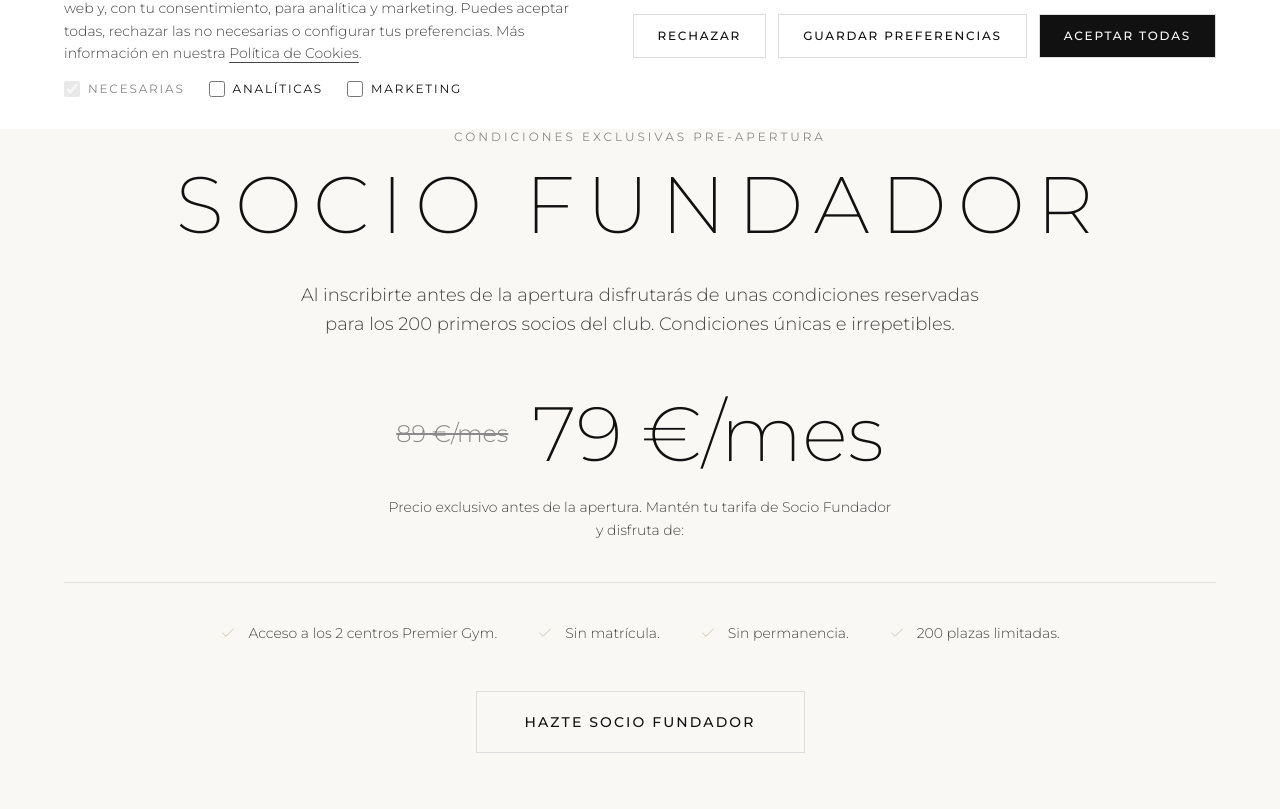
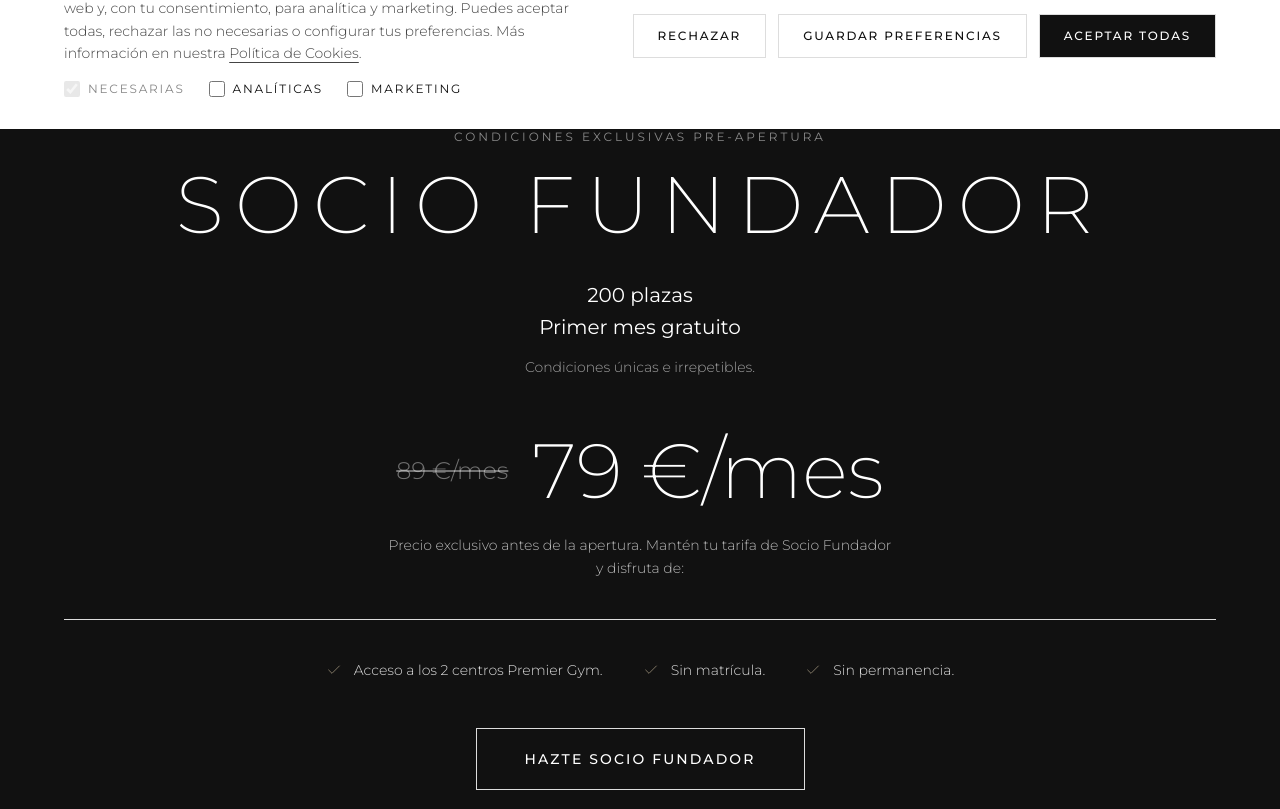
Before and after one commit to gonzalokite-dev/premier, a Next.js app: page /clubes/avenidas in a window 1280 px wide. Shown: the part 671-1480 px from the top of the page. Built offline with nearby package versions, Linux system fonts and the light colour scheme.

Commit message:
Give Socio Fundador section a black background and emphasize price, 200 plazas and primer mes gratuito

```diff
--- a/components/sections/FounderOffer.tsx
+++ b/components/sections/FounderOffer.tsx
@@ -16,20 +16,27 @@ export default function FounderOffer({
   ctaHref: string;
 }) {
   return (
-    <Section tone="sand" className="py-24 md:py-32">
+    <Section tone="black" className="py-24 md:py-32">
       <Container className="mx-auto max-w-3xl text-center">
         <FadeIn>
-          <Eyebrow>{offer.eyebrow}</Eyebrow>
+          <Eyebrow className="text-accent">{offer.eyebrow}</Eyebrow>
           <Heading as="h2" size="display" className="mt-4">
             {offer.heading}
           </Heading>
-          <p className="mx-auto mt-8 max-w-[60ch] text-base font-light leading-relaxed text-gray-700 sm:text-lg">
-            {offer.explanation}
+          <div className="mt-8 flex flex-col items-center gap-1">
+            {offer.highlights.map((highlight) => (
+              <p key={highlight} className="text-lg font-normal text-white sm:text-xl">
+                {highlight}
+              </p>
+            ))}
+          </div>
+          <p className="mx-auto mt-4 max-w-[50ch] text-sm font-light text-white/60">
+            {offer.note}
           </p>
         </FadeIn>
 
         <FadeIn delay={0.1} className="mt-14 flex items-center justify-center gap-6">
-          <span className="text-2xl font-light text-gray-500 line-through">
+          <span className="text-2xl font-light text-white/40 line-through">
             {offer.priceOriginal}
           </span>
           <span className="text-[clamp(3rem,6vw,5rem)] font-extralight leading-none">
@@ -38,16 +45,16 @@ export default function FounderOffer({
         </FadeIn>
 
         <FadeIn delay={0.15}>
-          <p className="mx-auto mt-6 max-w-[55ch] text-sm font-light leading-relaxed text-gray-700">
+          <p className="mx-auto mt-6 max-w-[55ch] text-sm font-light leading-relaxed text-white/70">
             {offer.priceNote}
           </p>
         </FadeIn>
 
         <FadeIn delay={0.2}>
-          <Divider className="my-10" />
+          <Divider className="my-10 border-white/20" />
           <ul className="flex flex-col items-center gap-4 sm:flex-row sm:flex-wrap sm:justify-center sm:gap-x-10 sm:gap-y-4">
             {offer.benefits.map((benefit) => (
-              <li key={benefit} className="flex items-center gap-3 text-sm font-light text-gray-700">
+              <li key={benefit} className="flex items-center gap-3 text-sm font-light text-white/85">
                 <CheckIcon className="size-4 flex-shrink-0 text-accent" />
                 {benefit}
               </li>
@@ -56,7 +63,7 @@ export default function FounderOffer({
         </FadeIn>
 
         <FadeIn delay={0.25} className="mt-12">
-          <Button href={ctaHref} external variant="dark" className="px-12 py-5 text-base">
+          <Button href={ctaHref} external variant="light" className="px-12 py-5 text-base">
             {offer.ctaLabel}
           </Button>
         </FadeIn>
--- a/content/clubs.ts
+++ b/content/clubs.ts
@@ -3,7 +3,8 @@ export type ClubSlug = "sescorxador" | "avenidas";
 export type ClubFounderOffer = {
   eyebrow: string;
   heading: string;
-  explanation: string;
+  highlights: string[];
+  note: string;
   priceOriginal: string;
   priceFounder: string;
   priceNote: string;
@@ -126,8 +127,8 @@ export const CLUBS: Record<ClubSlug, Club> = {
       founder: {
         eyebrow: "Condiciones exclusivas pre-apertura",
         heading: "Socio Fundador",
-        explanation:
-          "Al inscribirte antes de la apertura disfrutarás de unas condiciones reservadas para los 200 primeros socios del club. Condiciones únicas e irrepetibles.",
+        highlights: ["200 plazas", "Primer mes gratuito"],
+        note: "Condiciones únicas e irrepetibles.",
         priceOriginal: "89 €/mes",
         priceFounder: "79 €/mes",
         priceNote:
@@ -136,7 +137,6 @@ export const CLUBS: Record<ClubSlug, Club> = {
           "Acceso a los 2 centros Premier Gym.",
           "Sin matrícula.",
           "Sin permanencia.",
-          "200 plazas limitadas.",
         ],
         ctaLabel: "Hazte Socio Fundador",
       },
```
